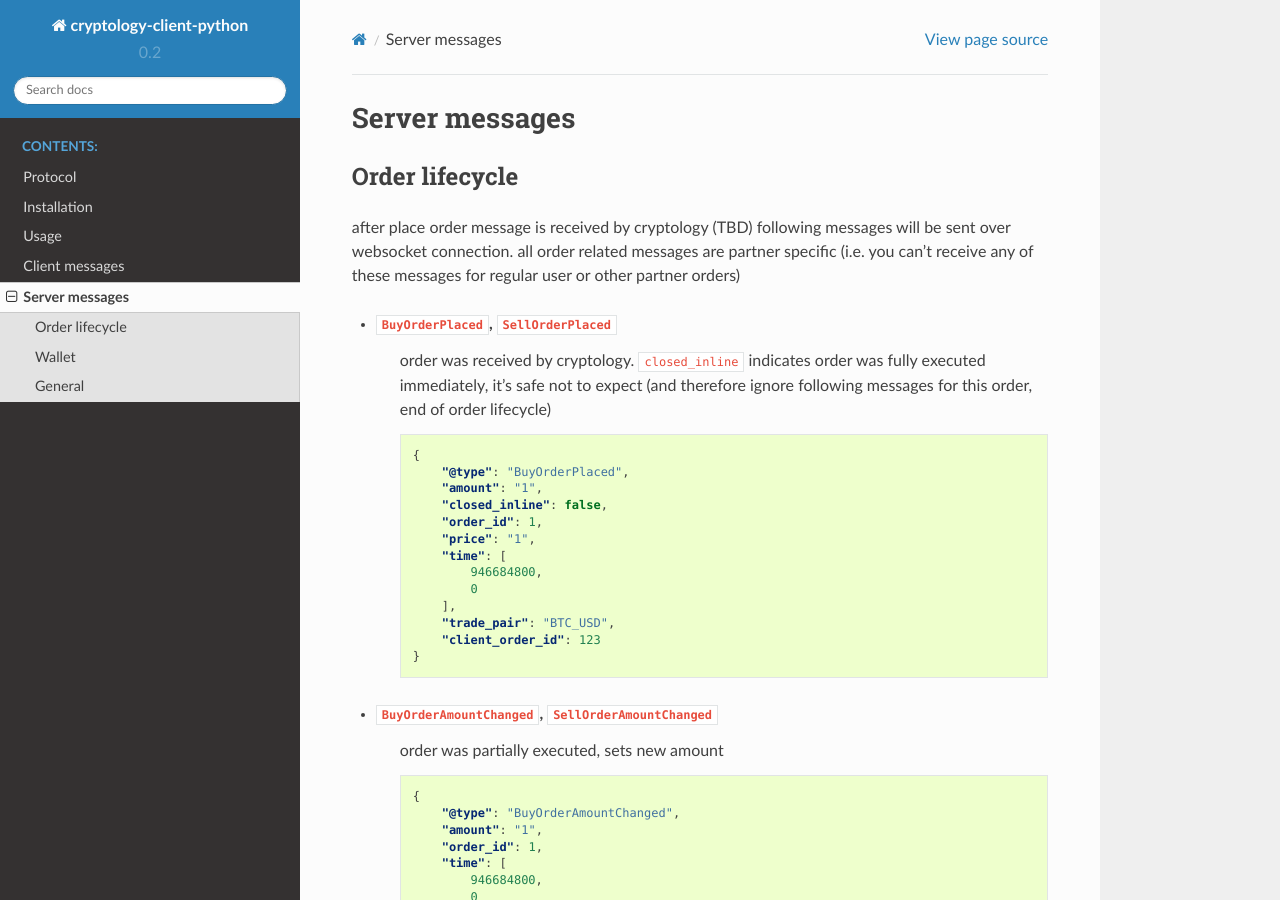
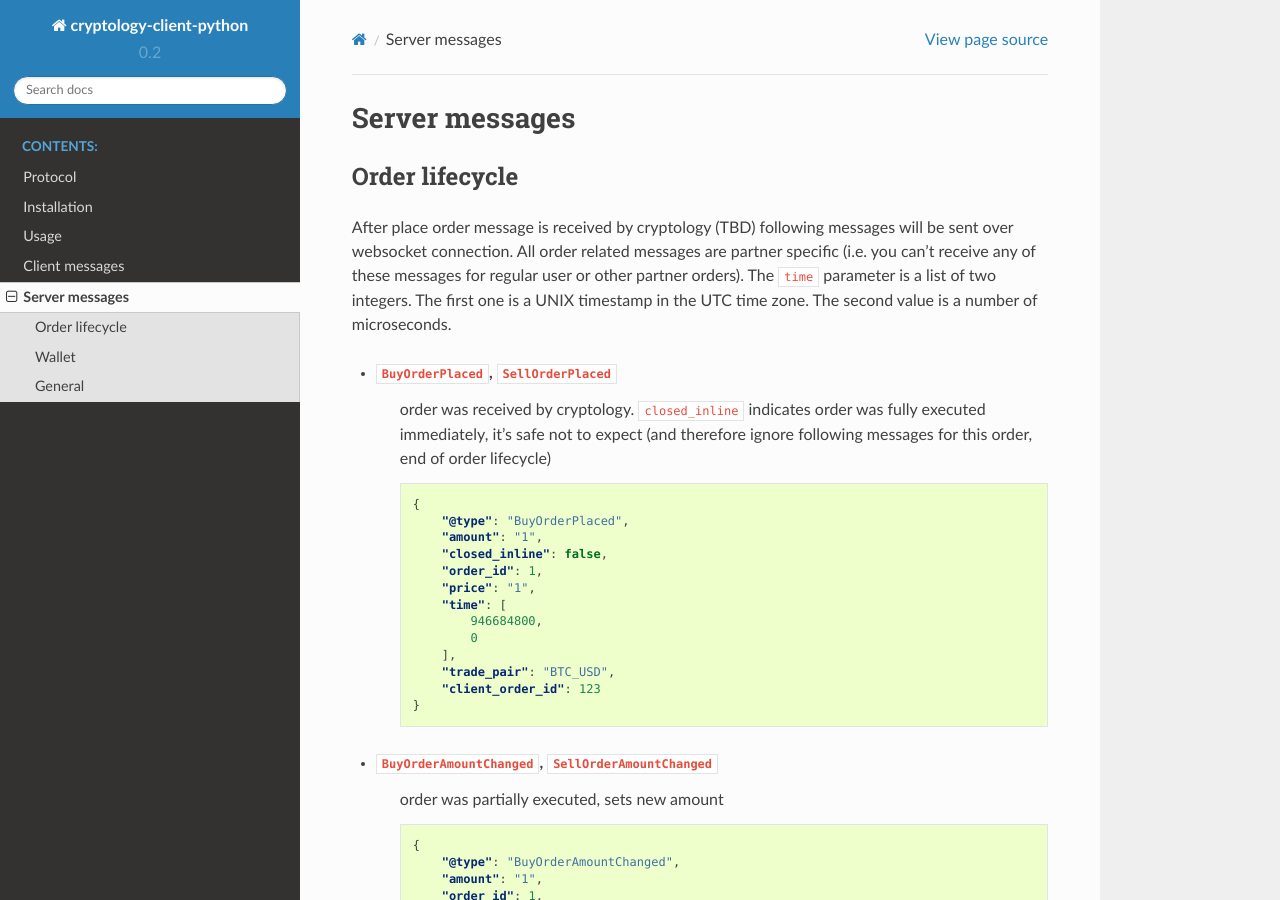
Before and after one commit to CryptologyExchange/cryptology-client-python, a Sphinx documentation site: the page built from docs/server_messages.rst, in a window 1280 px wide and 900 px high. Built offline with Sphinx 7.4.7 and the Read the Docs theme 2.0.0, drawn with Linux system fonts in a browser that asks for light colours.

Commit message:
update docs

```diff
--- a/docs/server_messages.rst
+++ b/docs/server_messages.rst
@@ -6,10 +6,13 @@ Server messages
 Order lifecycle
 ===============
 
-after place order message is received by cryptology (TBD) following messages
-will be sent over websocket connection. all order related messages are partner
+After place order message is received by cryptology (TBD) following messages
+will be sent over websocket connection. All order related messages are partner
 specific (i.e. you can't receive any of these messages for regular user or
-other partner orders)
+other partner orders).
+The ``time`` parameter is a list of two integers. The first one is a UNIX
+timestamp in the UTC time zone. The second value is a number of microseconds.
+
 
 - ``BuyOrderPlaced``, ``SellOrderPlaced``
     order was received by cryptology. ``closed_inline`` indicates
```
Also changed, not shown: docs/client_messages.rst (+7 -2 lines), docs/usage.rst (+7 -3 lines).
